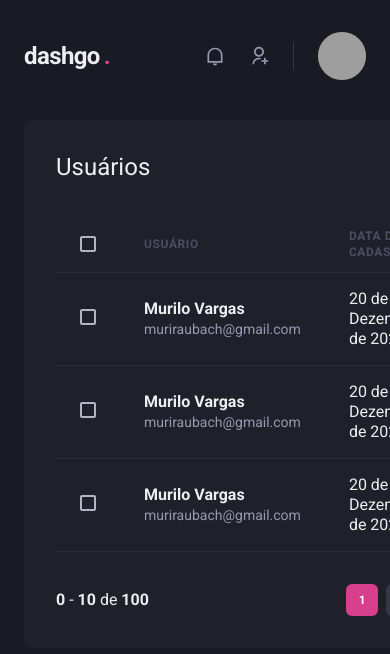
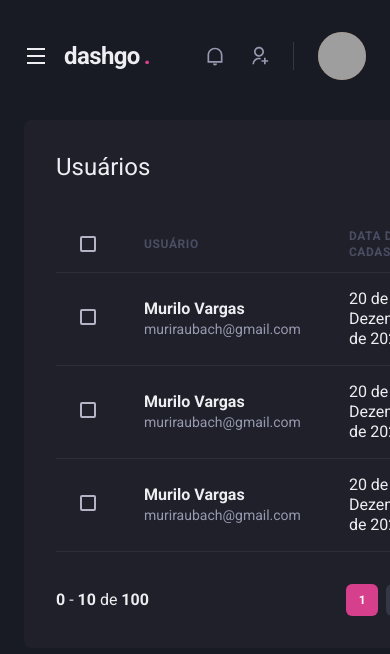
Before and after one commit to murilorvargas/dashgo, a Next.js app: page /users in a window 390 px wide. Shown: the top 654 px of the page. Built offline with nearby package versions, Linux system fonts and the light colour scheme; grey boxes are pictures that could not be loaded.

Commit message:
feat: add the open sidebar drawer button to the header in mobile responsiveness

```diff
--- a/src/components/Header/index.tsx
+++ b/src/components/Header/index.tsx
@@ -1,11 +1,15 @@
-import { Flex, useBreakpointValue } from '@chakra-ui/react';
+import { Flex, Icon, IconButton, useBreakpointValue } from '@chakra-ui/react';
+import { RiMenuLine } from 'react-icons/ri';
 
+import { useSidebarDrawer } from '../../contexts/SidebarDrawerContext';
 import Logo from './Logo';
 import NotificationNav from './NotificationNav';
 import Profile from './Profile';
 import SearchBox from './SearchBox';
 
 const Header = () => {
+  const { onOpen } = useSidebarDrawer();
+
   const isWideVersion = useBreakpointValue({
     base: false,
     lg: true,
@@ -22,6 +26,18 @@
       px="6"
       align="center"
     >
+      {!isWideVersion && (
+        <IconButton
+          aria-label="Open navigation"
+          icon={<Icon as={RiMenuLine} fontSize="24" />}
+          h="24px"
+          minWidth="min"
+          variant="unstyled"
+          onClick={onOpen}
+          mr="4"
+        />
+      )}
+
       <Logo />
 
       {isWideVersion && <SearchBox />}
```
